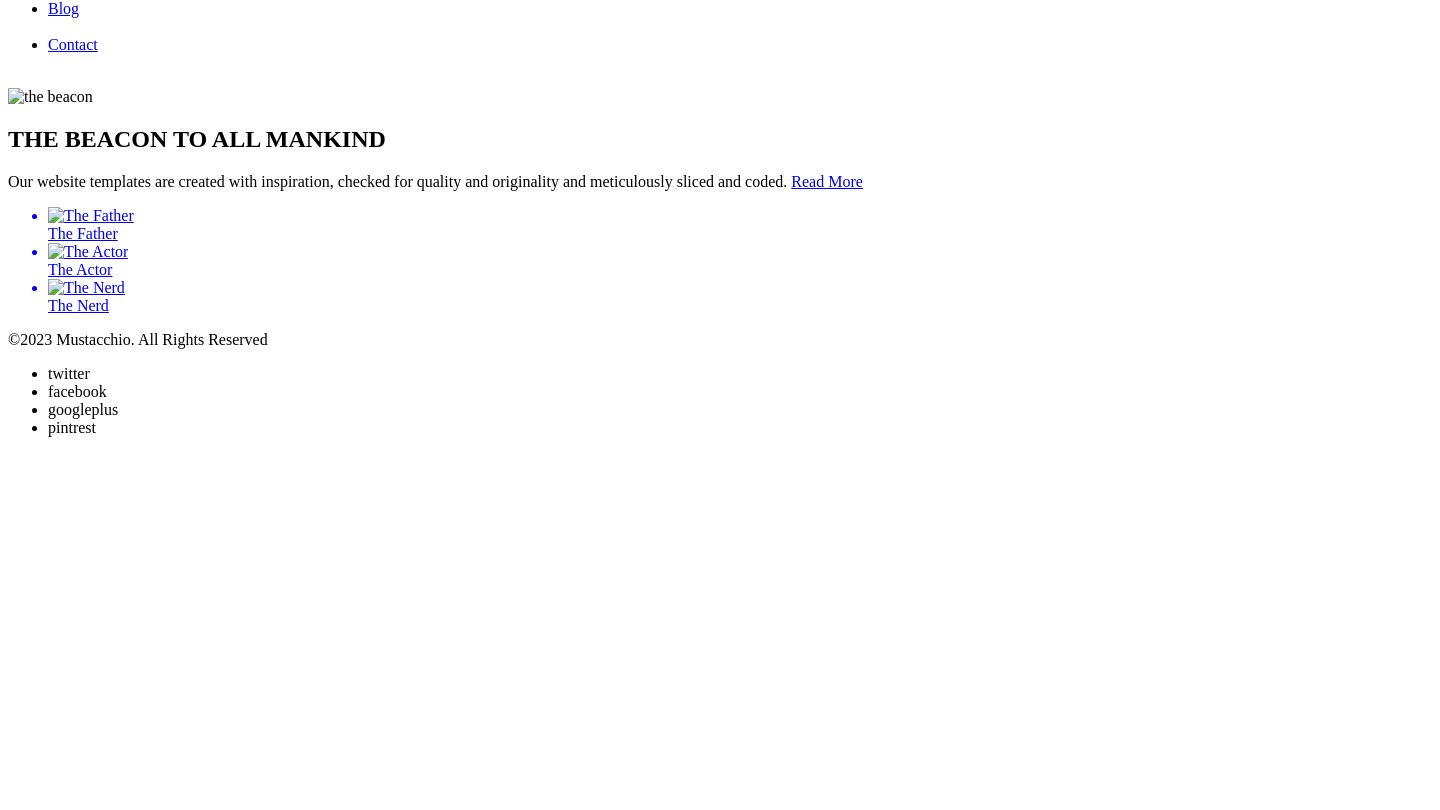
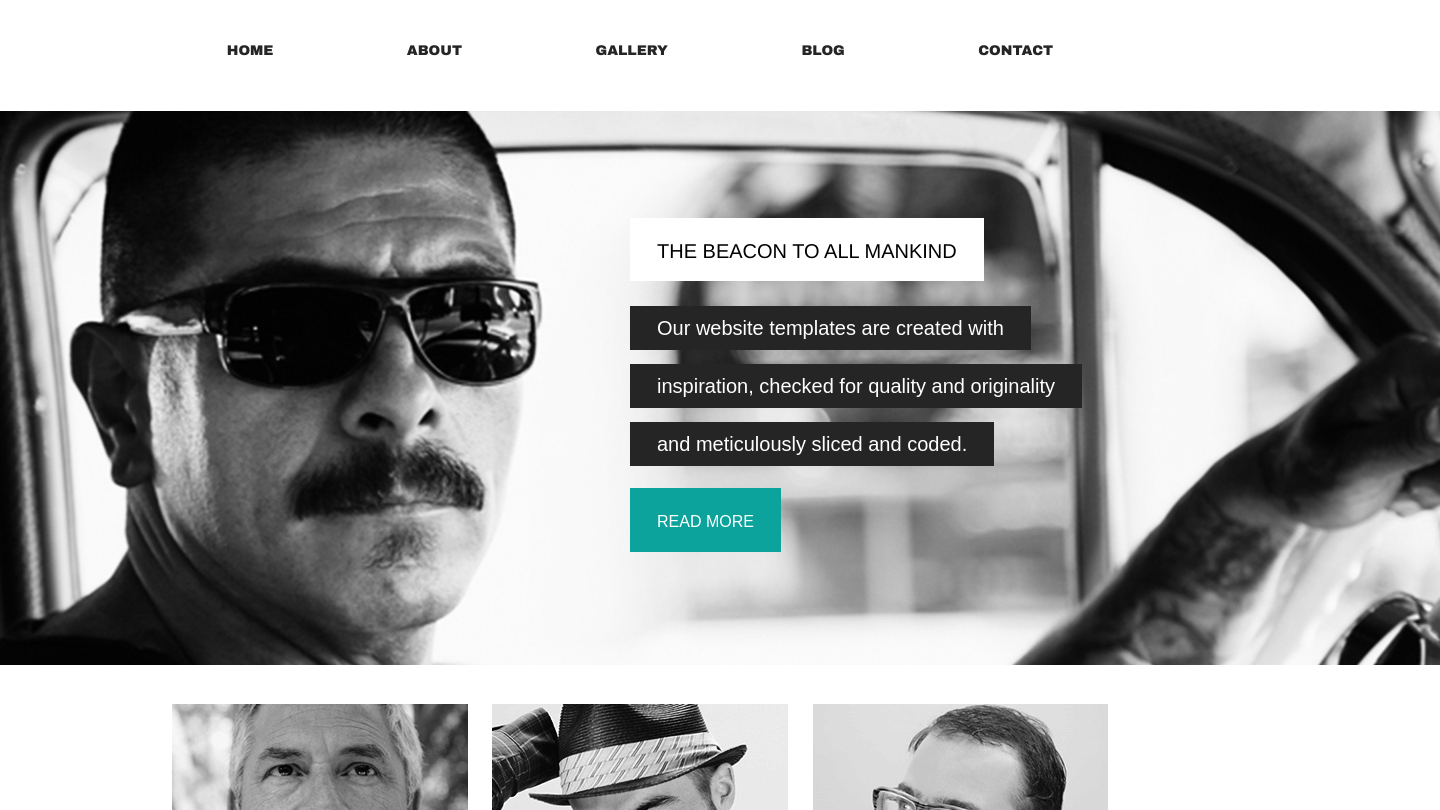
Before and after one commit to Urpiccha/ACA_web101_matt_hartman, a plain HTML site: page myPortfolio/src/hair.html in a window 1280 px wide. Shown: the part 150-960 px from the top of the page, 1440 px wide, since content can reach past the window. Before the commit the page ends 800 px from the top, so only its background shows below. Drawn offline with Linux system fonts and the light colour scheme; files that its build step writes are made by us from their sources.

Commit message:
Hair rework

```diff
--- a/myPortfolio/src/hair-style.css
+++ b/myPortfolio/src/hair-style.css
@@ -0,0 +1,251 @@
+html {
+	display: block;
+}
+
+header {
+	margin: 0 auto;
+	padding: 44px 0 50px;
+	text-align: center;
+	width: 960px;
+}
+
+#body > ul {
+	margin: 0 auto;
+	overflow: hidden;
+	padding: 24px 0 0;
+	width: 960px;
+}
+
+ul {
+	display: block;
+	list-style-type: disc;
+	margin-block-start: 1em;
+	margin-block-end: 1em;
+	margin-inline-start: 0px;
+	margin-inline-end: 0px;
+	padding-inline-start: 40px;
+}
+
+ul {
+	list-style-type: disc;
+}
+
+#body > ul li a span {
+	display: block;
+	margin: 0;
+	padding: 33px 0 0;
+}
+
+#navigation {
+	display: flex;
+	flex-direction: row;
+	list-style: none;
+}
+
+.dudes {
+	display: flex;
+	flex-direction: row;
+	justify-content: space-around;
+	list-style: none;
+	padding: 24px;
+}
+
+#header > .logo {
+	display: block;
+	margin: 0 auto;
+	padding: 0;
+	width: 340px;
+}
+
+#header ul {
+	margin: 0;
+	padding: 56px 0 0;
+}
+
+#header ul li {
+	display: inline;
+	list-style: none;
+	margin: auto;
+	padding: 0 19px;
+}
+
+#header ul li a {
+	color: #252525;
+	display: inline-block;
+	font-family: "Arial Black", Gadget, sans-serif;
+	font-size: 14px;
+	font-weight: normal;
+	margin: 0;
+	padding: 0 0 3px;
+	text-decoration: none;
+	text-transform: uppercase;
+}
+
+li a :hover {
+	color: #0ba39c;
+}
+
+#body #beacon div span {
+	background: #252525;
+	color: #fff;
+	display: inline-block;
+	font-size: 20px;
+	margin: 7px 0;
+	padding: 12px 27px;
+}
+
+#body #beacon div a {
+	background: #0ba39c;
+	color: #fff;
+	display: inline-block;
+	font-size: 16px;
+	margin: 15px 0 0;
+	padding: 26px 27px 22px;
+	text-align: center;
+	text-decoration: none;
+	text-transform: uppercase;
+}
+
+#body {
+	margin: 0;
+	padding: 0 0 30px;
+	text-align: center;
+}
+
+#body #beacon {
+	margin: 0 0 13px;
+	padding: 0;
+	position: relative;
+	width: 100%;
+}
+
+#body #beacon div {
+	left: 50%;
+	margin-left: -480px;
+	margin-top: -171px;
+	padding: 0 0 0 470px;
+	position: absolute;
+	top: 50%;
+	text-align: left;
+	width: 490px;
+}
+
+#body #beacon div h2 {
+	background: #fff;
+	color: #000;
+	display: inline-block;
+	font-family: "Franklin Gothic Medium", "Arial Narrow", Arial, sans-serif;
+	font-size: 20px;
+	font-weight: normal;
+	margin: 0 0 18px;
+	padding: 23px 27px 20px;
+	text-transform: uppercase;
+}
+
+h2 {
+	display: block;
+	font-size: 1.5em;
+	margin-block-start: 0.83em;
+	margin-block-end: 0.83em;
+	margin-inline-start: 0px;
+	margin-inline-end: 0px;
+	font-weight: bold;
+}
+
+body {
+	background: #fff;
+	font-family: Arial, Helvetica, sans-serif;
+	font-size: 14px;
+	font-weight: normal;
+	line-height: 1;
+	margin: 0;
+	min-width: 960px;
+	padding: 0;
+}
+
+div {
+	display: block;
+}
+
+#featured {
+	display: flex;
+	flex-direction: row wrap;
+}
+
+#footer {
+	display: flex;
+	flex-direction: row;
+	justify-content: space-around;
+	background: #252525;
+	color: white;
+	margin-top: 40px;
+	padding: 36px 0 42px;
+}
+
+p {
+	display: block;
+	margin-block-start: 1em;
+	margin-block-end: 1em;
+	margin-inline-start: 0px;
+	margin-inline-end: 0px;
+}
+
+#footer > li {
+	display: flex;
+	flex-direction: row;
+}
+
+#footer div {
+	margin: 0 auto;
+	overflow: hidden;
+	padding: 0;
+	width: 960px;
+}
+
+#footer div p {
+	color: #fff;
+	float: left;
+	line-height: 44px;
+	margin: 0 0 0 10px;
+	padding: 0;
+}
+
+#footer div ul {
+	display: flex;
+	float: right;
+	margin: 0;
+	overflow: hidden;
+	padding: 0;
+	width: 256px;
+}
+
+#footer div ul li {
+	display: block;
+	float: left;
+	list-style: none;
+	margin: 0 10px;
+	padding: 0;
+	width: 44px;
+}
+
+#footer div ul li #twitter {
+	background-position: 0 0;
+}
+
+#footer div ul li #facebook {
+	background-position: 0 -44px;
+}
+
+#footer div ul li #googleplus {
+	background-position: 0 -88px;
+}
+
+#footer div ul li #pinterest {
+	background-position: 0 -132px;
+}
+
+.spacer {
+	padding: 20px 0;
+	text-align: center;
+	background: ivory;
+}
--- a/myPortfolio/src/hair.html
+++ b/myPortfolio/src/hair.html
@@ -4,12 +4,12 @@
 		<meta charset="UTF-8" />
 		<meta name="viewport" content="width=device-width, initial-scale=1.0" />
 		<meta http-equiv="X-UA-Compatible" content="ie=edge" />
-		<link rel="stylesheet" href="../styles/hair-style.css" />
+		<link rel="stylesheet" href="/hair-style.css" />
 		<title>Mustacchio</title>
 	</head>
 	<header>
 		<div id="header">
-			<img src="../Images/logo.jpg" alt="logo" class="logo" />
+			<img src="/stache-logo.jpg" alt="logo" class="logo" />
 			<span id="mobile-nav"></span>
 			<ul id="navigation">
 				<li><a href="#">Home</a></li>
@@ -28,7 +28,7 @@
 	<body>
 		<div id="body">
 			<div id="beacon">
-				<img src="../Images/the-beacon.jpg" alt="the beacon" />
+				<img src="/the-beacon.jpg" alt="the beacon" />
 				<div>
 					<h2>THE BEACON TO ALL MANKIND</h2>
 					<span>Our website templates are created with</span>
@@ -39,15 +39,15 @@
 			</div>
 			<ul class="dudes">
 				<a href="#">
-					<li><img src="../Images/the-father.jpg" alt="The Father" /></li>
+					<li><img src="/the-father.jpg" alt="The Father" /></li>
 					<span>The Father</span></a
 				>
 				<a href="#">
-					<li><img src="../Images/the-actor.jpg" alt="The Actor" /></li>
+					<li><img src="/the-actor.jpg" alt="The Actor" /></li>
 					<span>The Actor</span></a
 				>
 				<a href="#">
-					<li><img src="../Images/the-nerd.jpg" alt="The Nerd" /></li>
+					<li><img src="/the-nerd.jpg" alt="The Nerd" /></li>
 					<span>The Nerd</span></a
 				>
 			</ul>
```
